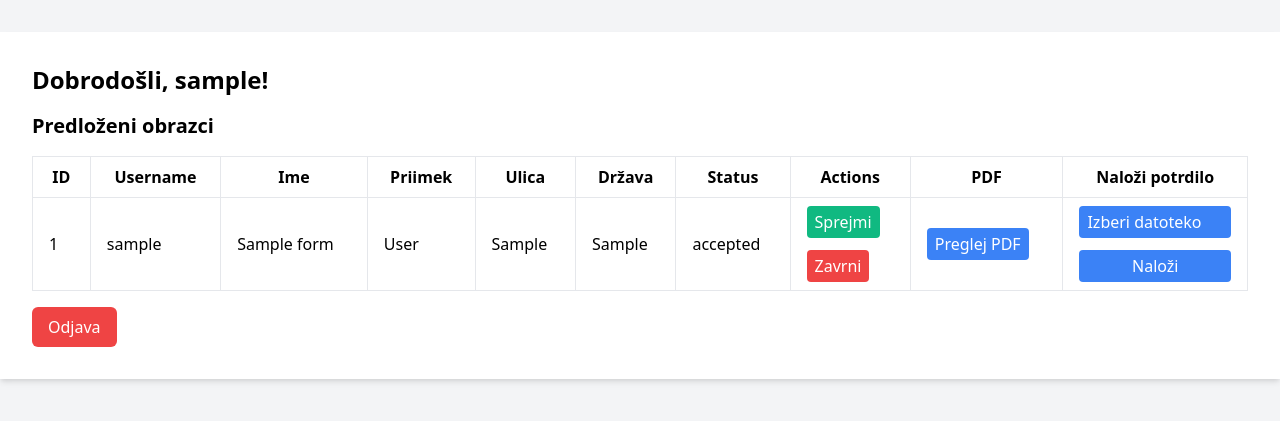
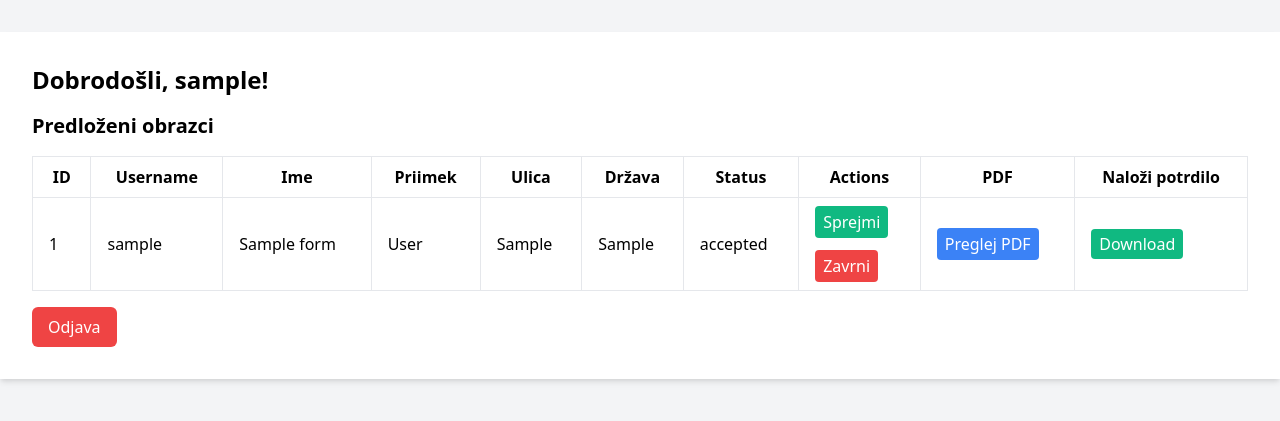
Before and after one commit to Oblakoru/UpravljanjeIKT, a Flask app: page /admin in a window 1280 px wide. Shown: the top 421 px of the page. Run offline with Flask 3, Linux system fonts and the light colour scheme; the visitor is signed in with stand-in values (Sample User, id 1); tables that the repository leaves empty hold one stand-in row (values such as "Sample post").

Commit message:
dodan check za potrdilo

```diff
--- a/app.py
+++ b/app.py
@@ -280,6 +280,32 @@ def upload_pdf_admin(username):
         return redirect(url_for('login'))
 
 
+@app.route('/download_pdf_admin/<string:username>', methods=['GET'])
+def download_pdf_admin(username):
+    if 'username' in session and session['role'] == 'admin':
+        try:
+
+            # Get the user's form data from the database
+            conn = sqlite3.connect(DATABASE)
+            cursor = conn.cursor()
+            cursor.execute('SELECT potrdilo FROM forms WHERE username = ?', (username,))
+            potrdilo_data = cursor.fetchone()
+            conn.close()
+
+            if potrdilo_data and potrdilo_data[0] is not None:
+                # Convert base64 encoding to binary data
+                potrdilo_binary = base64.b64decode(potrdilo_data[0])
+
+                # Set the appropriate response headers for downloading
+                response = Response(potrdilo_binary, content_type='application/pdf')
+                response.headers["Content-Disposition"] = f"attachment; filename={session['username']}_potrdilo.pdf"
+                return response
+
+        except Exception as e:
+            return f"Error downloading PDF: {str(e)}"
+    else:
+        return redirect(url_for('admin'))
+
 @app.route('/logout')
 def logout():
     session.clear()
--- a/templates/admin.html
+++ b/templates/admin.html
@@ -4,7 +4,6 @@
     <meta charset="UTF-8">
     <meta name="viewport" content="width=device-width, initial-scale=1.0">
     <title>Admin Page</title>
-    <!-- Add Tailwind CSS stylesheet link here -->
     <link rel="stylesheet" href="https://cdn.jsdelivr.net/npm/tailwindcss@2.2.19/dist/tailwind.min.css">
 </head>
 <body class="bg-gray-100 font-sans">
@@ -27,7 +26,7 @@
                 <th class="py-2 px-4 border">Status</th>
                 <th class="py-2 px-4 border">Actions</th>
                 <th class="py-2 px-4 border">PDF</th>
-                <th class="py-2 px-4 border">Naloži potrdilo</th> <!-- New column -->
+                <th class="py-2 px-4 border">Naloži potrdilo</th>
             </tr>
             </thead>
             <tbody>
@@ -65,14 +64,16 @@
                             <span class="text-gray-500">PDF je na voljo</span>
                         {% endif %}
                     </td>
+
                     <td class="py-2 px-4 border">
-                        {#                        <form method="post" action="{{ url_for('upload_pdf_admin', username=form[1]) }}"#}
-                        {#                              enctype="multipart/form-data">#}
-                        {#                            <input class="bg-blue-500 text-white px-2 py-1 rounded w-48" type="file" name="new_pdf"#}
-                        {#                                   accept=".pdf">#}
-                        {#                            <button class="bg-blue-500 text-white px-2 py-1 rounded" type="submit">Naloži</button>#}
-                        {#                        </form>#}
-                        <form method="post" class="flex flex-col gap-3" action="{{ url_for('upload_pdf_admin', username=form[1]) }}"
+                        {% if form[8] %}
+                            <a href="{{ url_for('download_pdf_admin', username=form[1]) }}"
+                               class="bg-green-500 text-white px-2 py-1 rounded">
+                                Download
+                            </a>
+                        {% else %}
+                            <form method="post" class="flex flex-col gap-3"
+                                  action="{{ url_for('upload_pdf_admin', username=form[1]) }}"
                                   enctype="multipart/form-data">
                                 <label for="file-input" class="bg-blue-500 text-white px-2 py-1 rounded cursor-pointer">
                                     Izberi datoteko
@@ -80,7 +81,9 @@
                                 <input id="file-input" class="hidden" type="file" name="new_pdf" accept=".pdf">
                                 <button class="bg-blue-500 text-white px-2 py-1 rounded" type="submit">Naloži</button>
                             </form>
+                        {% endif %}
                     </td>
+
                 </tr>
             {% endfor %}
             </tbody>
```
Lines whose indentation alone changed are shown as unchanged.
